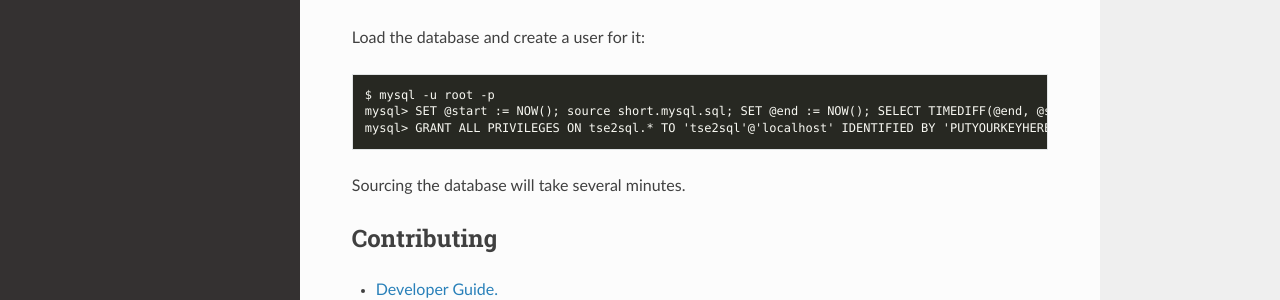
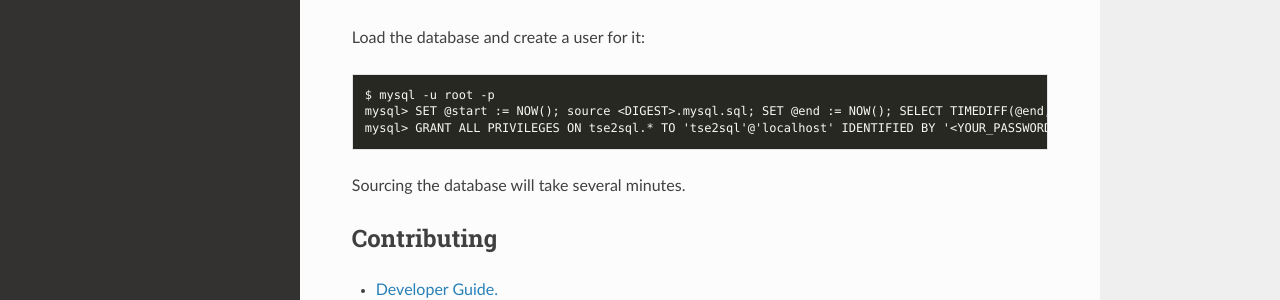
Before and after one commit to carlos-jenkins/tse2sql, a Sphinx documentation site: the page built from doc/index.rst, in a window 1280 px wide and 900 px high, scrolled down 1172 px. Shown: the part 172-472 px from the top of the window. Built offline with Sphinx 7.4.7 and the Read the Docs theme 2.0.0, drawn with Linux system fonts in a browser that asks for light colours; pages that are not in the unit, such as notebooks, are missing from menus; the version number could not be read and is left out.

```diff
--- a/doc/index.rst
+++ b/doc/index.rst
@@ -80,8 +80,8 @@
 ::
 
     $ mysql -u root -p
-    mysql> SET @start := NOW(); source short.mysql.sql; SET @end := NOW(); SELECT TIMEDIFF(@end, @start);
-    mysql> GRANT ALL PRIVILEGES ON tse2sql.* TO 'tse2sql'@'localhost' IDENTIFIED BY 'PUTYOURKEYHERE';
+    mysql> SET @start := NOW(); source <DIGEST>.mysql.sql; SET @end := NOW(); SELECT TIMEDIFF(@end, @start);
+    mysql> GRANT ALL PRIVILEGES ON tse2sql.* TO 'tse2sql'@'localhost' IDENTIFIED BY '<YOUR_PASSWORD>';
 
 Sourcing the database will take several minutes.
 
```
Also changed, not shown: 1 other file.
